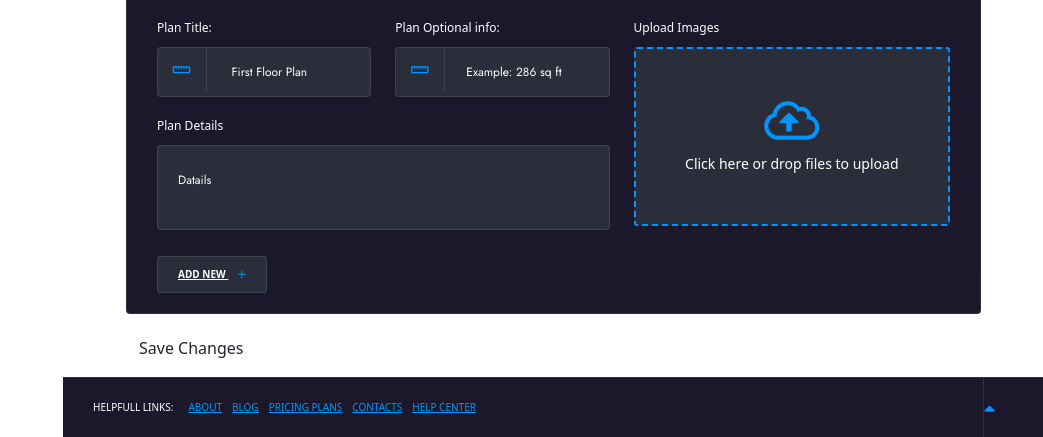
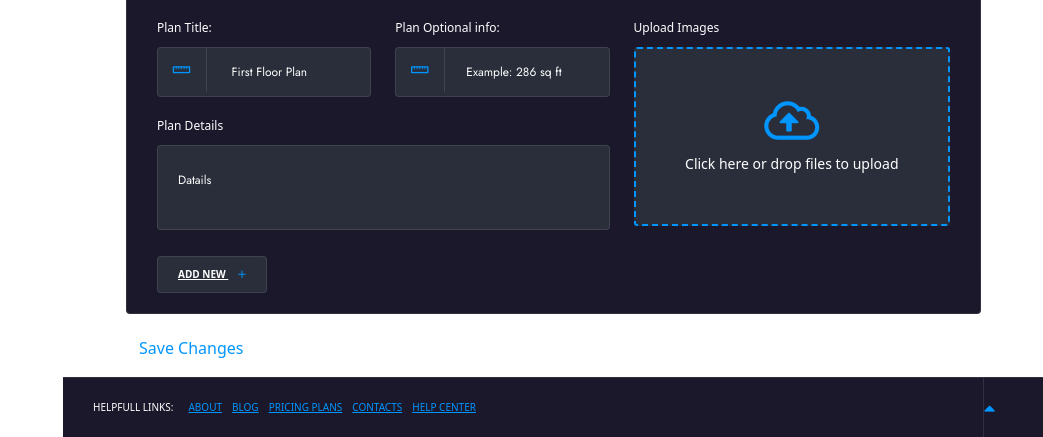
Before and after one commit to faisalbalkhi/propDekho, a Django app: page /dashboard-add-listing/ in a window 1280 px wide. Shown: the part 3107-3544 px from the top of the page, without its empty margins (237-1280 px from the left). Run offline with Django 3.2, Linux system fonts and the light colour scheme; some libraries are stand-ins or nearby versions.

Commit message:
dashboard-add-listing page updated

```diff
--- a/prop_dekho/static/css/dashboard-add-listing.css
+++ b/prop_dekho/static/css/dashboard-add-listing.css
@@ -26,3 +26,7 @@
 .buildingtype{
     gap: 1rem !important;
 }
+
+.btnbgcolor{
+    color: #0095ff !important;
+}
--- a/prop_dekho/templates/dashboard-add-listing.html
+++ b/prop_dekho/templates/dashboard-add-listing.html
@@ -282,7 +282,7 @@
                                                 <label for="restransactiontype">New Booking</label>
                                             </li>
                                             <li>
-                                                <input id="restransactiontype2" type="radio" name="restransactiontype2">
+                                                <input id="restransactiontype2" type="radio" name="restransactiontype">
                                                 <label for="restransactiontype2">Resale</label>
                                             </li>
                                         </ul>
@@ -619,7 +619,7 @@
                                         <!-- Checkboxes -->
                                         <ul class="fl-wrap filter-tags no-list-style ds-tg">
                                             <li>
-                                                <input id="restransactiontype1" type="radio" name="restransactiontype">
+                                                <input id="restransactiontype1" type="radio" name="restransactiontype2">
                                                 <label for="restransactiontype">New Booking</label>
                                             </li>
                                             <li>
@@ -1782,7 +1782,7 @@
                 </div>
                 <!-- dasboard-widget-box  end-->
 
-                <a href="#" class="btn  color-bg float-btn">Save Changes </a>
+                <a href="#" class="btn btnbgcolor float-btn">Save Changes </a>
             </div>
 
 
```
